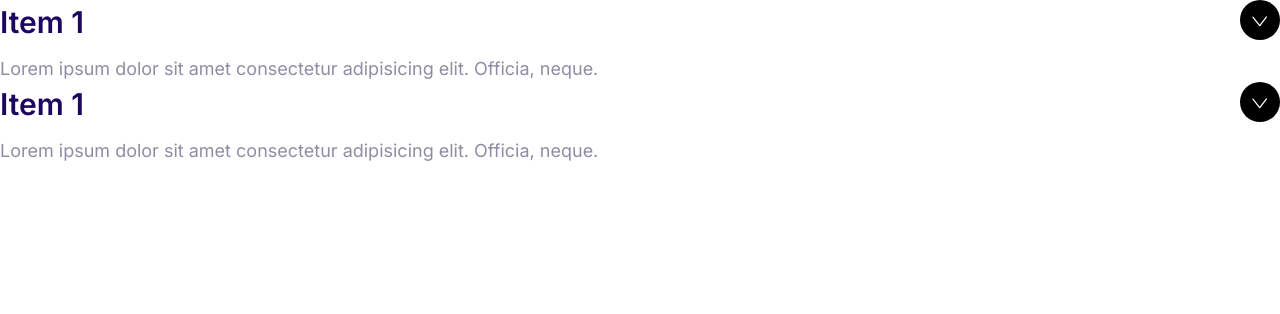
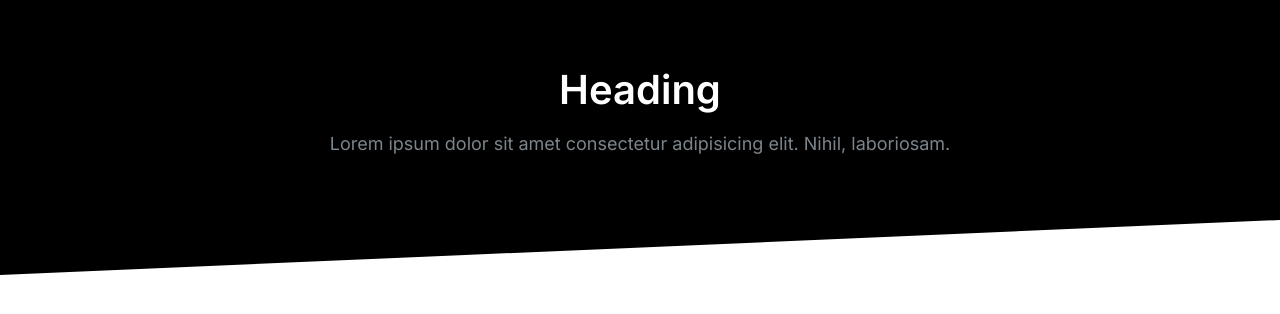
Before and after one commit to isaac-adeoti/moshify, a plain HTML site: page index.html in a window 1280 px wide. Drawn offline with Linux system fonts and the light colour scheme.

Commit message:
Add block component with dark theme and skewed layout

```diff
--- a/css/styles.css
+++ b/css/styles.css
@@ -563,3 +563,41 @@ a {
   max-height: 100vh;
   opacity: 1;
 }
+
+/* Blocks */
+.block {
+  --padding-vertical: 6rem;
+  padding: var(--padding-vertical) 2rem;
+}
+
+.block__header {
+  text-align: center;
+}
+
+.block__heading {
+  margin-top: 0;
+}
+
+.block--dark {
+  background: #000;
+  color: #7b858b;
+}
+
+.block--dark .block__heading {
+  color: #fff;
+}
+
+.block--skewed-right {
+  padding-bottom: calc(var(--padding-vertical) + 4rem);
+  clip-path: polygon(0% 0%, 100% 0%, 100% 100%, 0% 80%);
+}
+
+.block--skewed-left {
+  padding-bottom: calc(var(--padding-vertical) + 4rem);
+  clip-path: polygon(0% 0%, 100% 0%, 100% 80%, 0% 100%);
+}
+
+.container {
+  max-width: 1140px;
+  margin: 0 auto;
+}
--- a/index.html
+++ b/index.html
@@ -14,29 +14,15 @@
     <title>Document</title>
   </head>
   <body>
-    <div class="collapsible collapsible--expanded">
-      <header class="collapsible__header">
-        <h2 class="collapsible__heading">Item 1</h2>
-        <svg class="icon icon--white collapsible__chevron">
-          <use xlink:href="images/sprite.svg#chevron"></use>
-        </svg>
+    <section class="block block--dark block--skewed-left">
+      <header class="block__header">
+        <h2 class="block__heading">Heading</h2>
+        <p>
+          Lorem ipsum dolor sit amet consectetur adipisicing elit. Nihil,
+          laboriosam.
+        </p>
       </header>
-      <div class="collapsible__content">
-        Lorem ipsum dolor sit amet consectetur adipisicing elit. Officia, neque.
-      </div>
-    </div>
-
-    <div class="collapsible collapsible--expanded">
-      <header class="collapsible__header">
-        <h2 class="collapsible__heading">Item 1</h2>
-        <svg class="icon icon--white collapsible__chevron">
-          <use xlink:href="images/sprite.svg#chevron"></use>
-        </svg>
-      </header>
-      <div class="collapsible__content">
-        Lorem ipsum dolor sit amet consectetur adipisicing elit. Officia, neque.
-      </div>
-    </div>
+    </section>
     <script src="js/main.js"></script>
   </body>
 </html>
```
Also changed, not shown: components/blocks.html (added, +9 -0 lines).
